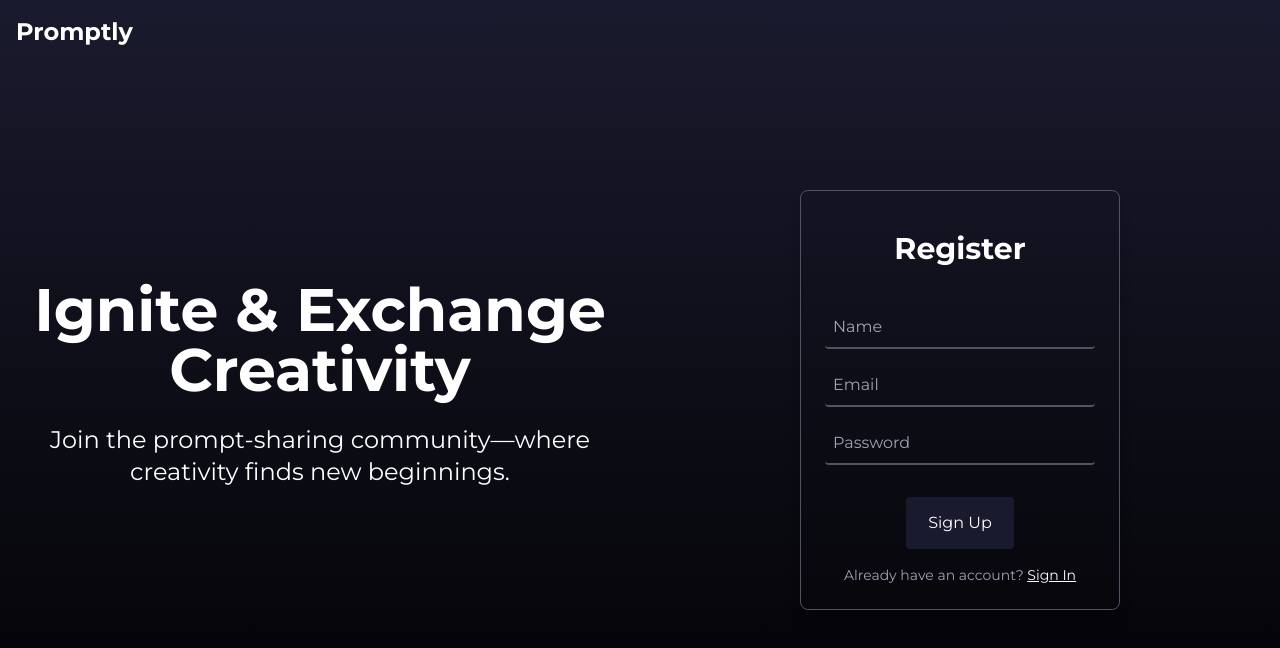
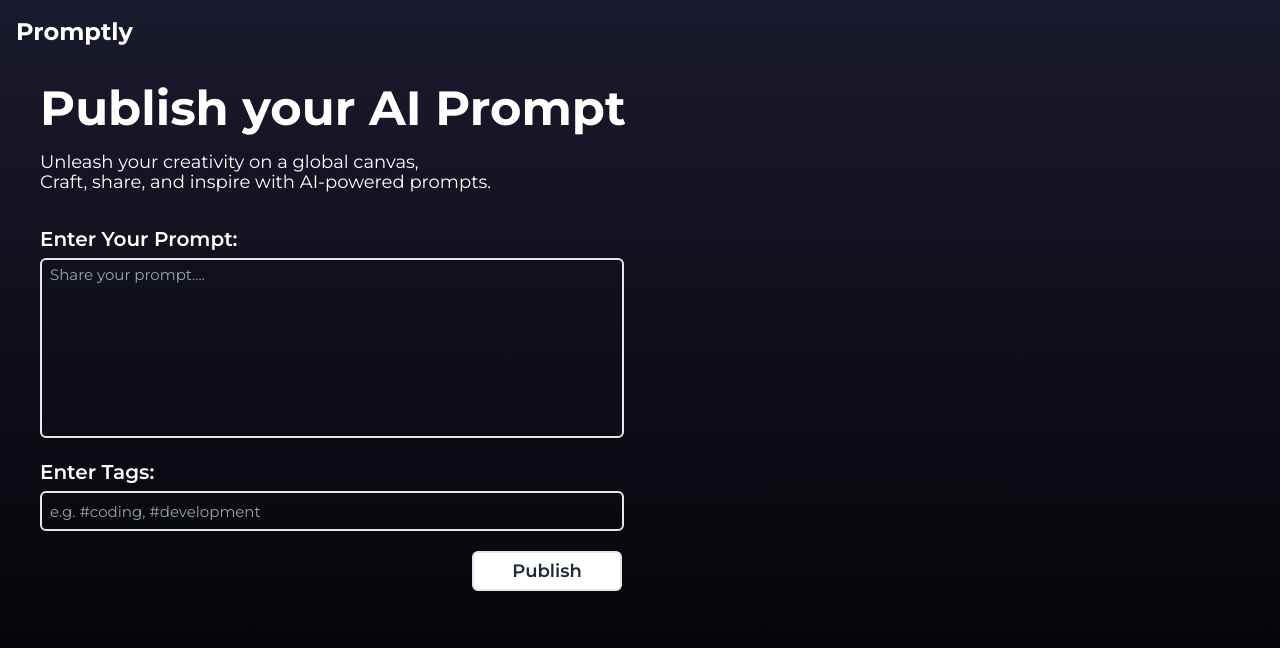
Before and after one commit to Lavanyaaa25/Promptly, a React (Create React App) app in the folder Client/: page /create in a window 1280 px wide. Shown: the top 648 px of the page. Built offline with nearby package versions, Linux system fonts and the light colour scheme.

Commit message:
Added Create Page

```diff
--- a/Client/package.json
+++ b/Client/package.json
@@ -6,6 +6,7 @@
     "framer-motion": "^10.16.5",
     "react": "^18.2.0",
     "react-dom": "^18.2.0",
+    "react-router-dom": "^6.20.0",
     "react-scripts": "5.0.1",
     "web-vitals": "^2.1.4"
   },
--- a/Client/src/App.js
+++ b/Client/src/App.js
@@ -1,9 +1,14 @@
 import "./App.css";
+import {Route, Routes} from 'react-router-dom'
 import LandingPage from "./Pages/Landing";
+import Create from "./Pages/Create";
 function App() {
   return (
     <div className="font-montserrat">
-    <LandingPage />
+    <Routes>
+      <Route path="/" element={<LandingPage />}/>
+      <Route path="/create" element={<Create/>}/>
+    </Routes>
     </div>
   );
 }
--- /dev/null
+++ b/Client/src/Pages/Create.js
@@ -0,0 +1,38 @@
+import React from 'react'
+
+const Create = () => {
+  return (
+    <div className="min-h-screen text-white relative flex flex-col gap-9"
+    style={{ background: 'linear-gradient(to bottom, #1A1A2E, #000000)' }}>
+
+      {/* Promptly LOGO */}
+      <div className="ml-4 mt-4 md:text-2xl font-bold text-sm">
+        Promptly
+      </div>
+
+      {/* Hero section */}
+      <div className="w-full flex flex-col">
+          <div className="text-left ml-10">
+            <h1 className="text-xl md:text-5xl font-bold mb-2 md:mb-5">
+              Publish your AI Prompt
+            </h1>
+            <p className="text-sm md:text-[18px] mb-8">
+            Unleash your creativity on a global canvas,<br/>Craft, share, and inspire with AI-powered prompts.
+            </p>
+          </div>
+          <div className='ml-10'>
+            <form>
+              <label className='text-[20px] font-semibold'>Enter Your Prompt: </label><br/>
+              <textarea className="border-2 px-2 py-1 text-[15px] h-[180px] w-[584px] rounded-md focus:outline-none bg-transparent resize-none mb-3 mt-1" placeholder='Share your prompt....' type="text"/><br/>
+              <label className='text-[20px] font-semibold'>Enter Tags:</label><br/>
+              <input className='border-2 text-[15px] h-10 w-[584px] rounded-md focus:outline-none bg-transparent mt-1 px-2' placeholder='e.g. #coding, #development'/><br/>
+              <input className='border-2 font-semibold text-[18px] rounded-md h-[40px] w-[150px] mt-5 bg-white text-slate-800 ml-[432px] hover:bg-transparent hover:text-slate-50 cursor-pointer' value="Publish" type='submit'/>
+            </form>
+          </div>
+      </div>
+
+    </div>
+  )
+}
+
+export default Create
--- a/Client/src/index.js
+++ b/Client/src/index.js
@@ -1,11 +1,14 @@
 import React from "react";
 import ReactDOM from "react-dom/client";
+import { BrowserRouter } from "react-router-dom";
 import App from "./App";
 import "./index.css";
 
 const root = ReactDOM.createRoot(document.getElementById("root"));
 root.render(
   <React.StrictMode>
-    <App />
+    <BrowserRouter>
+      <App />
+    </BrowserRouter>
   </React.StrictMode>
 );
```
Also changed, not shown: 1 other file (tests, documents, lock files or other folders).
